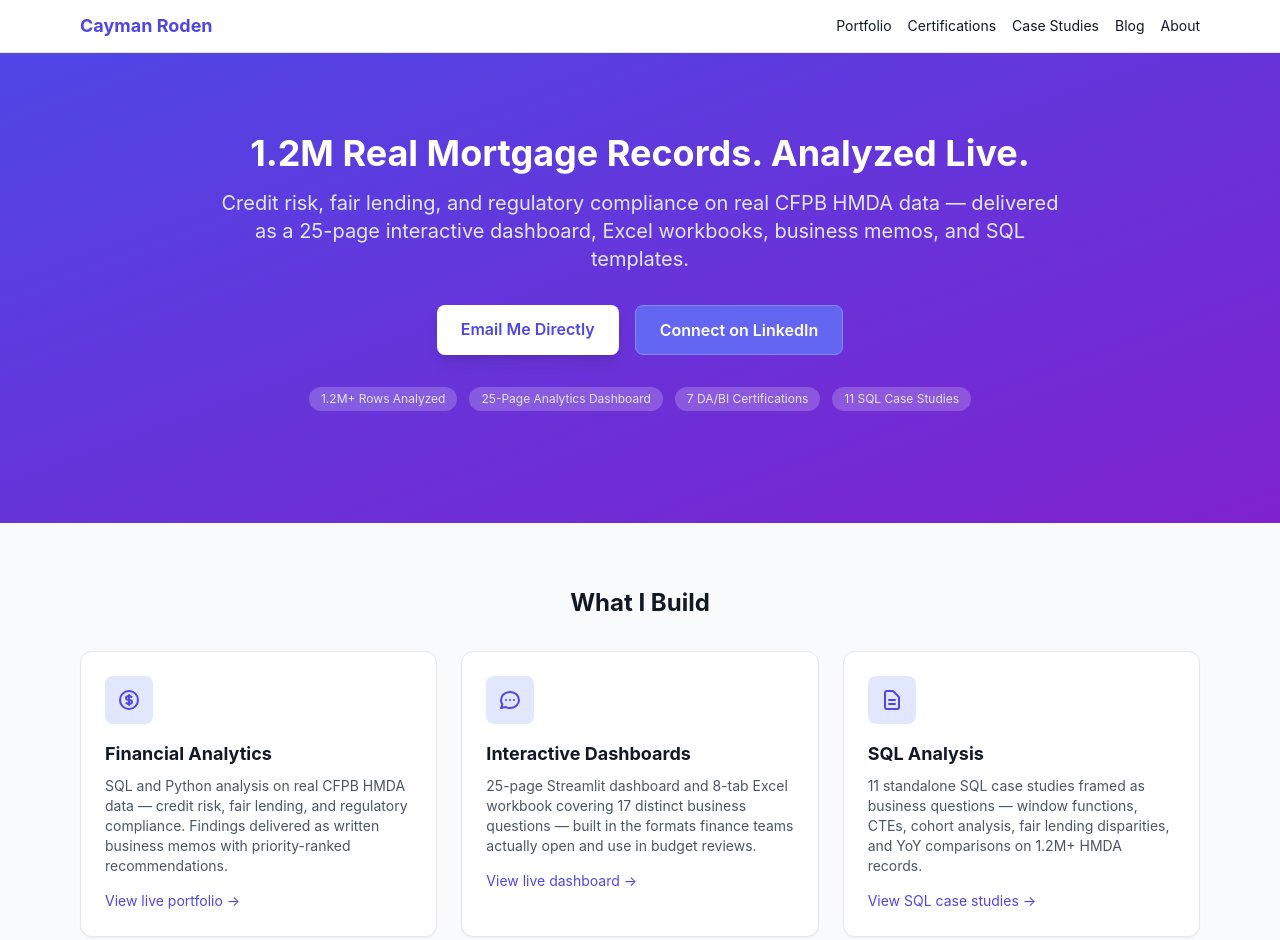
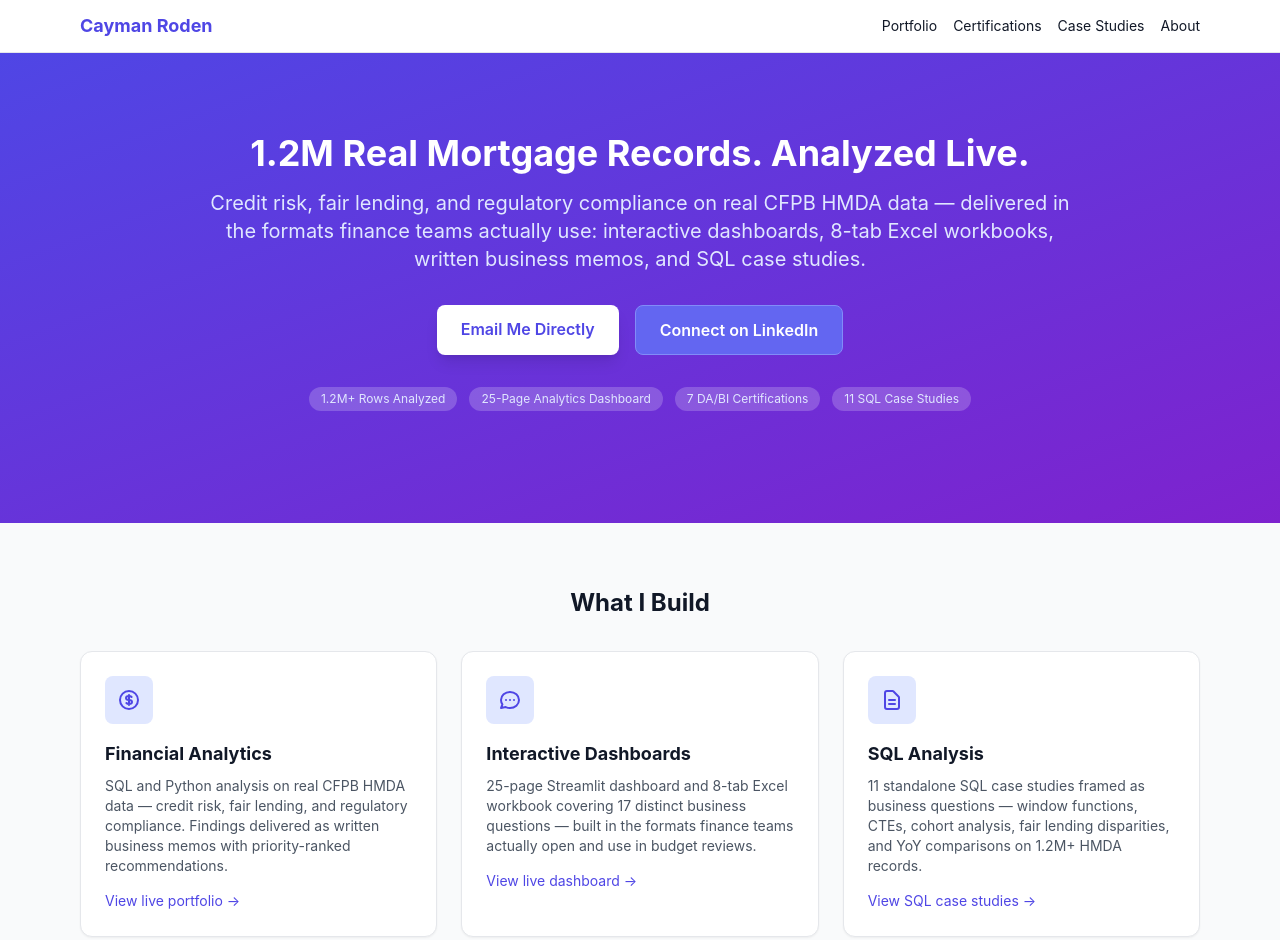
Before and after one commit to ChunkyTortoise/chunkytortoise.github.io, a plain HTML site: page index.html in a window 1280 px wide. Shown: the top 940 px of the page. Drawn offline with nearby package versions, Linux system fonts and the light colour scheme.

Commit message:
content: update hero subtitle + remove Blog nav link
Updated the URL in the Open Graph meta tag and removed the Blog link from the navigation.

```diff
--- a/index.html
+++ b/index.html
@@ -8,7 +8,7 @@
     <meta property="og:title" content="Cayman Roden | Data &amp; Analytics Portfolio">
     <meta property="og:description" content="Finance analytics on 1.2M+ real CFPB HMDA mortgage records — credit risk, fair lending, regulatory compliance, interactive dashboards, Excel workbooks, and written business memos.">
     <meta property="og:type" content="website">
-    <meta property="og:url" content="https://chunkytortoise.github.io/">
+    <meta property="og:url" content="https://chunkyttoise.github.io/">
     <meta name="twitter:card" content="summary">
     <meta name="twitter:title" content="Cayman Roden | Data &amp; Analytics Portfolio">
     <meta name="twitter:description" content="Financial analytics on 1.2M+ HMDA rows. SQL, Python, Excel, Tableau. 25-page dashboard, written business memos. Open to remote DA roles.">
@@ -38,7 +38,6 @@
                 <a href="projects.html" class="hover:text-indigo-600">Portfolio</a>
                 <a href="certifications.html" class="hover:text-indigo-600">Certifications</a>
                 <a href="case-studies.html" class="hover:text-indigo-600">Case Studies</a>
-                <a href="blog.html" class="hover:text-indigo-600">Blog</a>
                 <a href="about.html" class="hover:text-indigo-600">About</a>
             </div>
         </div>
@@ -46,7 +45,6 @@
             <a href="projects.html" class="block py-1 hover:text-indigo-600">Portfolio</a>
             <a href="certifications.html" class="block py-1 hover:text-indigo-600">Certifications</a>
             <a href="case-studies.html" class="block py-1 hover:text-indigo-600">Case Studies</a>
-            <a href="blog.html" class="block py-1 hover:text-indigo-600">Blog</a>
             <a href="about.html" class="block py-1 hover:text-indigo-600">About</a>
         </div>
     </nav>
@@ -60,7 +58,7 @@
     <section class="bg-gradient-to-br from-indigo-600 to-purple-700 text-white py-20">
         <div class="max-w-4xl mx-auto px-4 text-center">
             <h1 class="text-4xl font-bold mb-4">1.2M Real Mortgage Records. Analyzed Live.</h1>
-            <p class="text-xl text-indigo-100 mb-8">Credit risk, fair lending, and regulatory compliance on real CFPB HMDA data &mdash; delivered as a 25-page interactive dashboard, Excel workbooks, business memos, and SQL templates.</p>
+            <p class="text-xl text-indigo-100 mb-8">Credit risk, fair lending, and regulatory compliance on real CFPB HMDA data &mdash; delivered in the formats finance teams actually use: interactive dashboards, 8-tab Excel workbooks, written business memos, and SQL case studies.</p>
 
             <!-- CTA Buttons -->
             <div class="flex flex-wrap justify-center gap-4 mb-8">
```
